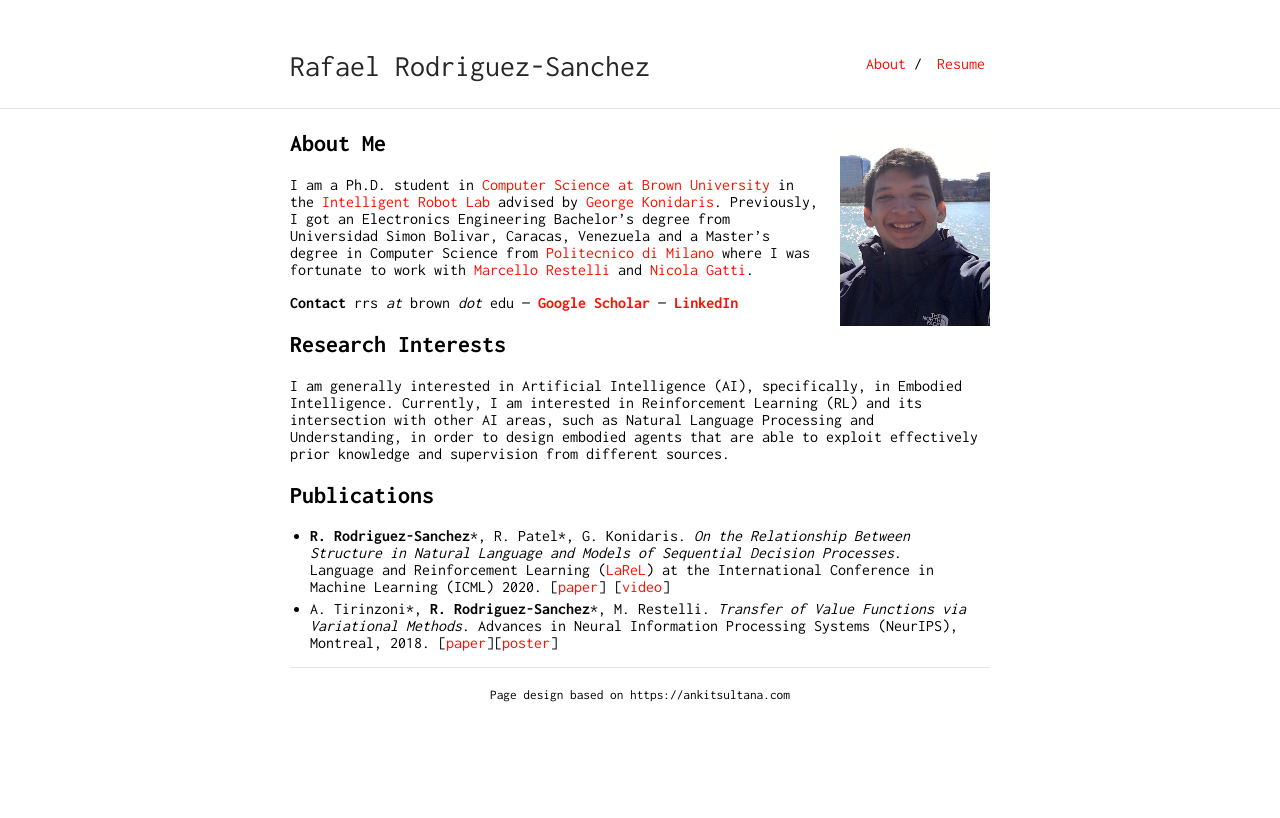
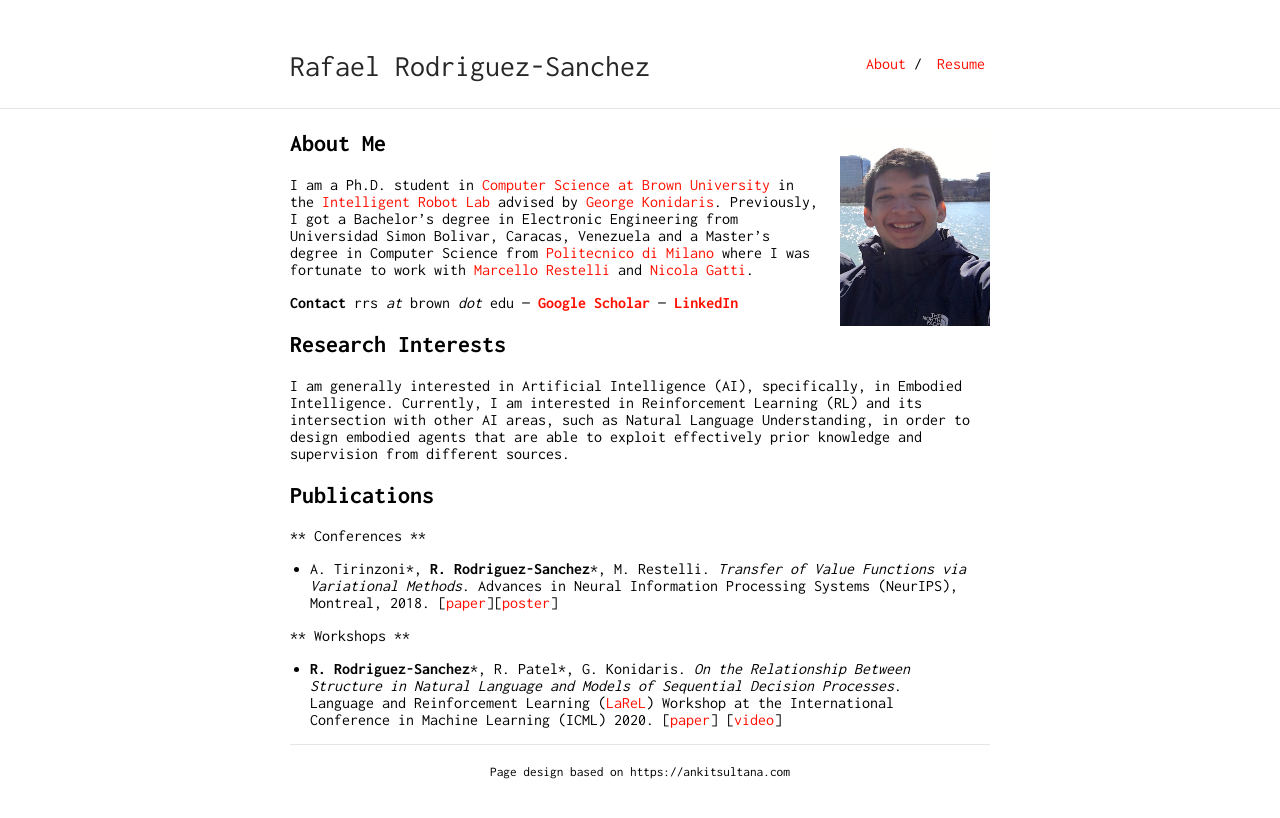
Before and after one commit to rafarodsa/rafarodsa.github.io, a Jekyll site: the page built from index.md, in a window 1280 px wide. Shown: the top 818 px of the page. Built offline with Jekyll 4.4.1, drawn with Linux system fonts in a browser that asks for light colours; our own code applies the rules of GitHub Pages for plain Markdown files.

Commit message:
minor changes

```diff
--- a/index.md
+++ b/index.md
@@ -6,16 +6,21 @@ layout: default
 
 <img class="profile-picture" src="profile.jpg">
 
-I am a Ph.D. student in [Computer Science at Brown University](https://cs.brown.edu) in the [Intelligent Robot Lab](http://irl.cs.brown.edu) advised by [George Konidaris](http://cs.brown.edu/people/gdk/). Previously, I got an Electronics Engineering Bachelor's degree from Universidad Simon Bolivar, Caracas, Venezuela and a Master's degree in Computer Science from [Politecnico di Milano](https://polimi.it) where I was fortunate to work with [Marcello Restelli](https://restelli.faculty.polimi.it/MyWebSite/index.shtml) and [Nicola Gatti](https://www.gametheory.polimi.it/nicola-gatti.html).
+I am a Ph.D. student in [Computer Science at Brown University](https://cs.brown.edu) in the [Intelligent Robot Lab](http://irl.cs.brown.edu) advised by [George Konidaris](http://cs.brown.edu/people/gdk/). Previously, I got a Bachelor's degree in Electronic Engineering from Universidad Simon Bolivar, Caracas, Venezuela and a Master's degree in Computer Science from [Politecnico di Milano](https://polimi.it) where I was fortunate to work with [Marcello Restelli](https://restelli.faculty.polimi.it/MyWebSite/index.shtml) and [Nicola Gatti](https://www.gametheory.polimi.it/nicola-gatti.html).
 
 **Contact** rrs *at* brown *dot* edu --- **[Google Scholar](https://scholar.google.com/citations?user=ONxoqRUAAAAJ&hl=es)** --- **[LinkedIn](https://linkedin.com/in/rodriguezsrafa)**
 
 ## Research Interests
 
-I am generally interested in Artificial Intelligence (AI), specifically, in Embodied Intelligence. Currently, I am interested in Reinforcement Learning (RL) and its intersection with other AI areas, such as Natural Language Processing and Understanding, in order to design embodied agents that are able to exploit effectively prior knowledge and supervision from different sources.
+I am generally interested in Artificial Intelligence (AI), specifically, in Embodied Intelligence. Currently, I am interested in Reinforcement Learning (RL) and its intersection with other AI areas, such as Natural Language Understanding, in order to design embodied agents that are able to exploit effectively prior knowledge and supervision from different sources.
 
 ## Publications
 
-- **R. Rodriguez-Sanchez**\*, R. Patel\*, G. Konidaris. *On the Relationship Between Structure in Natural Language and Models of Sequential Decision Processes*. Language and Reinforcement Learning ([LaReL](https://larel-ws.github.io/accepted-papers/)) at the International Conference in Machine Learning (ICML) 2020.
+** Conferences **
+
+- A. Tirinzoni\*, **R. Rodriguez-Sanchez**\*, M. Restelli. *Transfer of Value Functions via Variational Methods*. Advances in Neural Information Processing Systems (NeurIPS), Montreal, 2018. [[paper](/tirinzoni2018transfer.pdf)][[poster](/nips2018_poster_transfer.pdf)]
+
+** Workshops **
+
+- **R. Rodriguez-Sanchez**\*, R. Patel\*, G. Konidaris. *On the Relationship Between Structure in Natural Language and Models of Sequential Decision Processes*. Language and Reinforcement Learning ([LaReL](https://larel-ws.github.io/accepted-papers/)) Workshop at the International Conference in Machine Learning (ICML) 2020.
 [[paper](/on_the_relationship_between_structure_in_natural_language_and_models_of_sequential_decision_processes.pdf)] [[video](https://www.youtube.com/watch?v=a3JJo_cvzpE&feature=emb_logo)]
-- A. Tirinzoni\*, **R. Rodriguez-Sanchez**\*, M. Restelli. *Transfer of Value Functions via Variational Methods*. Advances in Neural Information Processing Systems (NeurIPS), Montreal, 2018. [[paper](/tirinzoni2018transfer.pdf)][[poster](/nips2018_poster_transfer.pdf)]
```
